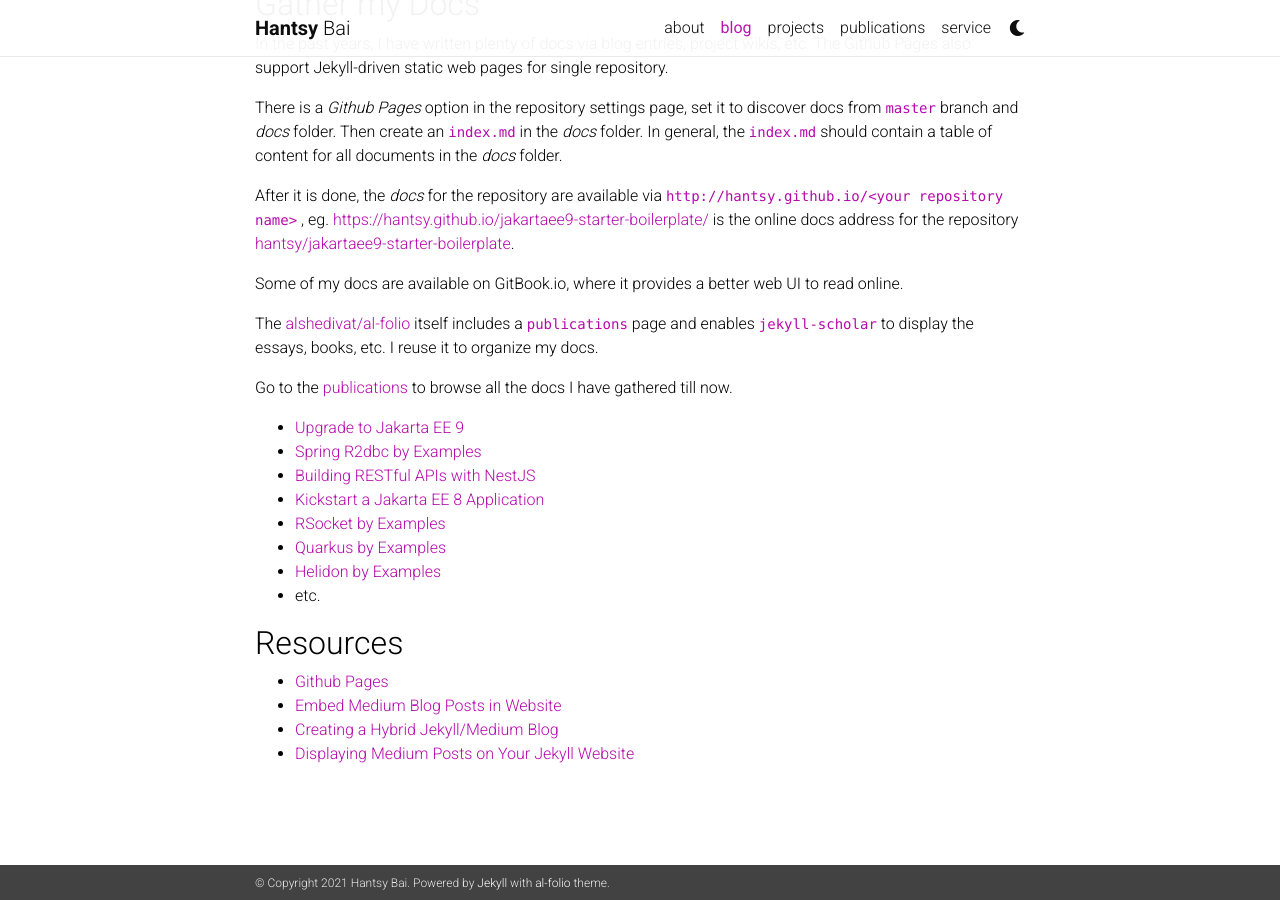
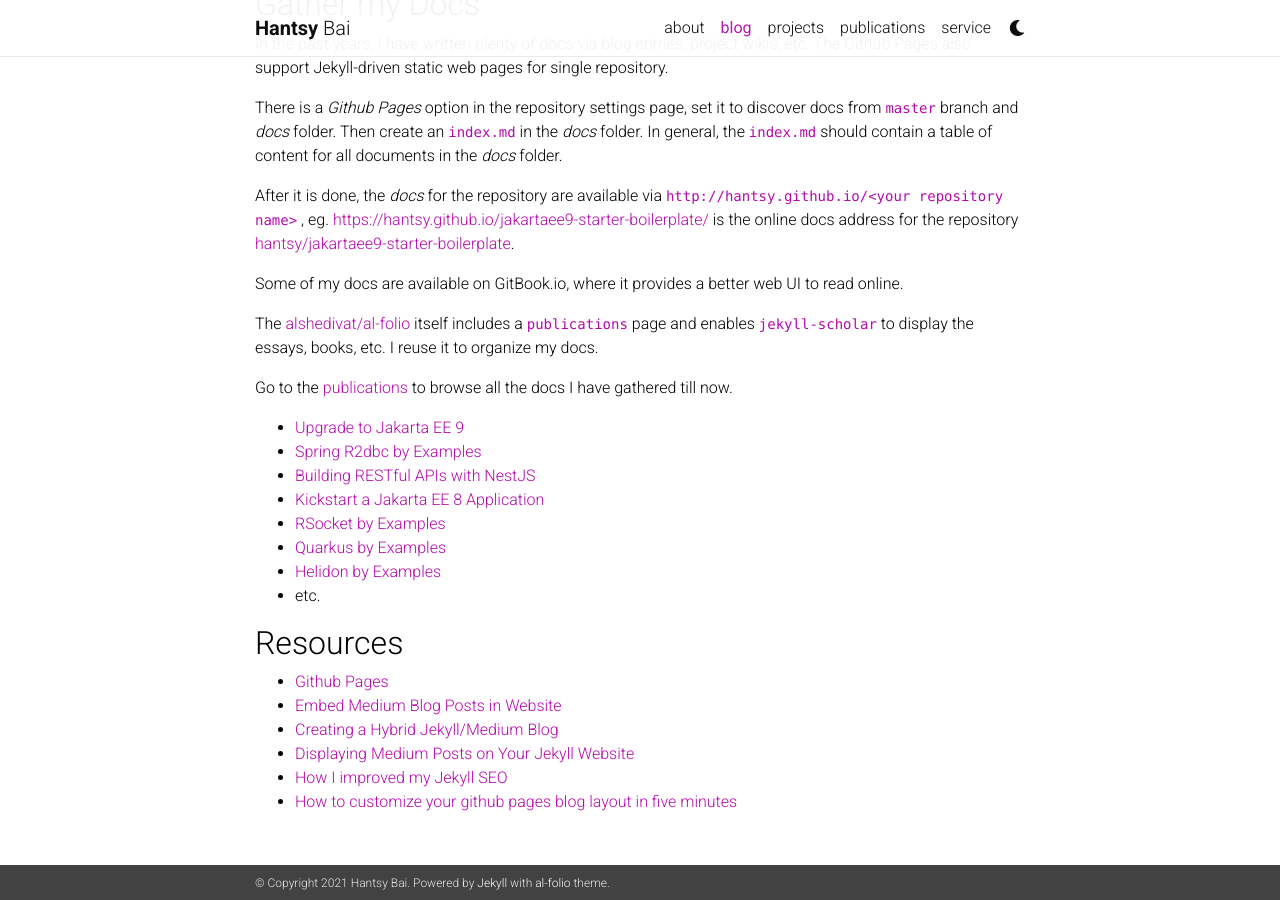
Before and after one commit to hantsy/hantsy.github.io, a Jekyll site: the page built from _posts/2021-03-03-jekyll.md, in a window 1280 px wide and 900 px high, scrolled down 1988 px. Built offline with Jekyll 4.4.1, drawn with Linux system fonts in a browser that asks for light colours; nearby versions of some CDN libraries; comment, search, counter and statistics services are not loaded; a style sheet for code colours, icons or effects is not loaded.

Commit message:
add resources links

```diff
--- a/_posts/2021-03-03-jekyll.md
+++ b/_posts/2021-03-03-jekyll.md
@@ -109,3 +109,5 @@ Go to the [publications](https://hantsy.github.io/publications/) to browse all t
 * [Embed Medium Blog Posts in Website](https://talk.jekyllrb.com/t/how-to-merge-medium-posts-and-local-posts-in-the-blog-list-page/5728)
 * [Creating a Hybrid Jekyll/Medium Blog](https://jonbake.com/blog/2019/08/02/creating-a-hybrid-jekyll-medium-blog.html)
 * [Displaying Medium Posts on Your Jekyll Website](https://medium.com/@jameshamann/displaying-medium-posts-on-your-jekyll-website-7eef230309e4)
+* [How I improved my Jekyll SEO](https://blog.mastykarz.nl/improve-jekyll-seo/)
+* [How to customize your github pages blog layout in five minutes](https://aregsar.com/blog/2019/how-to-customize-your-github-pages-blog-layout-in-five-minutes/)
```
